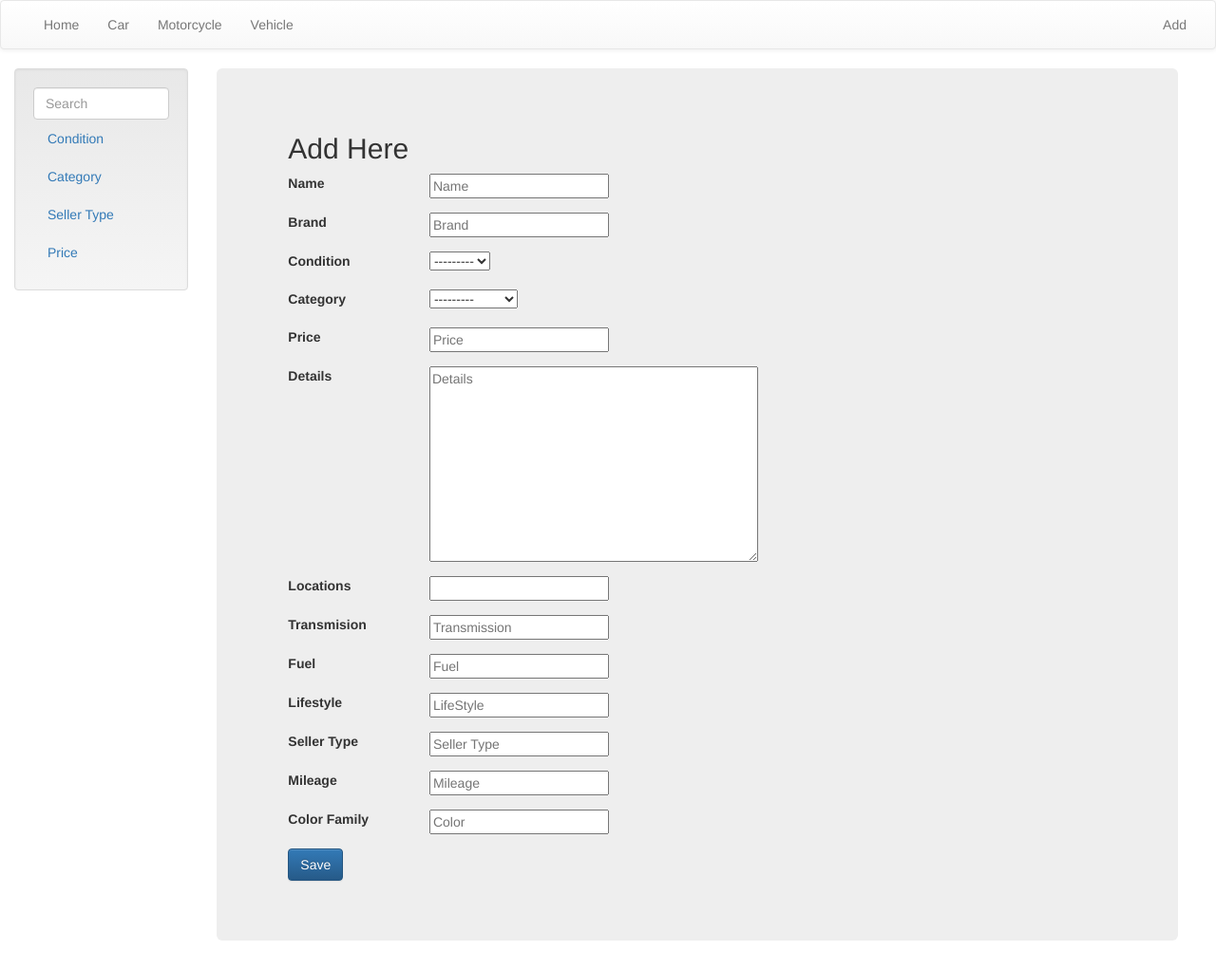
After one commit to yajmliecah/src, a Django app: page /add/ in a window 1280 px wide. The commit adds this page. Shown: the whole page at 95% size. Run offline with Django 3.2, Linux system fonts and the light colour scheme; some libraries are stand-ins or nearby versions.

Commit message:
Unfinished stuff on add function

```diff
--- a/Car/forms.py
+++ b/Car/forms.py
@@ -40,5 +40,6 @@ class SpecForm(forms.ModelForm):
             super(SpecForm, self).__init__(*args, **kwargs)
 
 
+
 class SearchForm(forms.ModelForm):
     search_query = forms.CharField(max_length=100)
--- a/Car/templates/base.html
+++ b/Car/templates/base.html
@@ -31,33 +31,43 @@
     <!-- Collect the nav links, forms, and other content for toggling -->
     <div class="navbar-collapse" id="bs-example-navbar-collapse-1">
       <ul class="nav navbar-nav">
-        <li><a href="/cars/">Car<span class="sr-only">(current)</span></a></li>
+        <li><a href="/">Home</a></li>
+        <li><a href="/cars/">Car</a></li>
         <li><a href="/motorcycles/">Motorcycle</a></li>
         <li><a href="/vehicles/" >Vehicle</a></li>
       </ul>
-      <form class="navbar-form navbar-left">
-        <div class="form-group">
-          <input formmethod="get" id="q" type="text" class="form-control" placeholder="Search">
-        </div>
-        <button type="submit" class="btn btn-default" value="Search">Submit</button>
-      </form>
       <ul class="nav navbar-nav navbar-right">
-        <li><a href="#">Add</a></li>
+        <li><a href="/add/">Add</a></li>
       </ul>
     </div><!-- /.navbar-collapse -->
   </div><!-- /.container-fluid -->
 </nav>
 
+            <div class="col-xs-6 col-sm-2 sidebar-offcanvas" id="sidebarLeft" role="navigation">
+
+                <div class="well sidebar-nav">
+                    <ul class="nav">
+                        <input formmethod="get" id="q" type="text" class="form-control" placeholder="Search">
+                        <li><a href="#">Condition</a></li>
+                        <li><a href="#">Category</a></li>
+                        <li><a href="#">Seller Type</a></li>
+                        <li><a href="#">Price</a></li>
+                    </ul>
+                </div>
+                <!--/.well -->
+            </div>
+
+            <div class="container-fluid">
+              <div class="col-xs-12 col-sm-10">
+                {% block content %}
+                <div class="jumbotron">
+                </div>
+                {% endblock %}
+              </div>
+            </div>
 
 
-    <div class="container">
-      {% block content %}
-      <div class="jumbotron">
 
-
-      </div>
-      {% endblock %}
-    </div> <!-- /container -->
 
 
     <!-- Bootstrap core JavaScript
--- /dev/null
+++ b/Car/templates/car/add_form.html
@@ -0,0 +1,111 @@
+{% extends 'base.html' %}
+
+{% block content %}
+<div class="jumbotron">
+    <div class="container">
+  <h2>Add Here</h2>
+  <form action="" method="POST">{% csrf_token %}
+    <div class="form-group row">
+      <label class="col-sm-2 col-form-label">Name</label>
+      <div class="col-sm-10">
+        {{ form.name }}
+      </div>
+    </div>
+
+    <div class="form-group row">
+      <label class="col-sm-2 col-form-label">Brand</label>
+      <div class="col-sm-10">
+        {{ form.brand }}
+      </div>
+    </div>
+
+    <div class="form-group row">
+      <label class="col-sm-2 col-form-label">Condition</label>
+      <div class="col-sm-10">
+       {{ form.condition }}
+      </div>
+    </div>
+
+    <div class="form-group row">
+      <label class="col-sm-2 col-form-label">Category</label>
+      <div class="col-sm-10">
+        {{ form.category }}
+      </div>
+    </div>
+
+    <div class="form-group row">
+      <label class="col-sm-2 col-form-label">Price</label>
+      <div class="col-sm-10">
+        {{ form.price }}
+      </div>
+    </div>
+
+    <div class="form-group row">
+      <label class="col-sm-2 col-form-label">Details</label>
+      <div class="col-sm-10">
+       {{ form.details }}
+      </div>
+    </div>
+
+    <div class="form-group row">
+      <label class="col-sm-2 col-form-label">Locations</label>
+      <div class="col-sm-10">
+        {{ form.location }}
+      </div>
+    </div>
+
+    <div class="form-group row">
+      <label class="col-sm-2 col-form-label">Transmision</label>
+      <div class="col-sm-10">
+        {{ form.transmission }}
+      </div>
+    </div>
+
+    <div class="form-group row">
+      <label class="col-sm-2 col-form-label">Fuel</label>
+      <div class="col-sm-10">
+        {{ form.fuel }}
+      </div>
+    </div>
+
+    <div class="form-group row">
+      <label class="col-sm-2 col-form-label">Lifestyle</label>
+      <div class="col-sm-10">
+        {{ form.lifestyle }}
+      </div>
+    </div>
+
+    <div class="form-group row">
+      <label class="col-sm-2 col-form-label">Seller Type</label>
+      <div class="col-sm-10">
+        {{ form.seller_type }}
+      </div>
+    </div>
+
+    <div class="form-group row">
+      <label class="col-sm-2 col-form-label">Mileage</label>
+      <div class="col-sm-10">
+        {{ form.mileage }}
+      </div>
+    </div>
+
+    <div class="form-group row">
+      <label class="col-sm-2 col-form-label">Color Family</label>
+      <div class="col-sm-10">
+        {{ form.color_family }}
+      </div>
+    </div>
+
+
+
+    <div class="form-group row">
+      <div class="offset-sm-2 col-sm-10">
+        <button type="submit" class="btn btn-primary">Save</button>
+      </div>
+    </div>
+  </form>
+</div>
+
+</div>
+
+{% endblock %}
--- a/Car/templates/car/car_detail.html
+++ b/Car/templates/car/car_detail.html
@@ -1,10 +1,8 @@
 {% extends 'base.html' %}
 
 {% block content %}
-<div class="jumbotron">
     <h1>{{ car.name }}</h1>
     <p>{{ car.details }}</p>
     <p>{{ car.category }}</p>
     <p>{{ car.price }}</p>
-</div>
 {% endblock %}
--- a/Car/templates/car/vehicle_detail.html
+++ b/Car/templates/car/vehicle_detail.html
@@ -2,7 +2,7 @@
 
 {% block content %}
 <div class="jumbotron">
-    <h1>{{ vehicle.name }}</h1>
+    <h3>{{ vehicle.name }}</h3>
     <p>{{ vehicle.details }}</p>
     <p>{{ vehicle.category }}</p>
      <p>{{ vehicle.price }}</p>
--- a/Car/urls.py
+++ b/Car/urls.py
@@ -6,10 +6,11 @@ app_name = 'Car'
 urlpatterns = [
 
     url(r'^$', views.index, name='index'),
-    url(r'^(?P<slug>[-\w]+)/$', views.list_details, name='list'),
+    url(r'^add/$', views.add_form, name='add_form'),
     url(r'^cars/$', views.cars, name='cars'),
     url(r'^motorcycles/$', views.motorcyles, name='motorcycles'),
     url(r'^vehicles/$', views.vehicles, name='vehicles'),
+    url(r'^(?P<slug>[-\w]+)/$', views.list_details, name='list'),
     url(r'^car/(?P<slug>[-\w]+)/$', views.car_detail, name='cars'),
     url(r'^motorcycle/(?P<slug>[-\w]+)/$', views.motorcycle_detail, name='motorcycles'),
     url(r'^vehicle/(?P<slug>[-\w]+)/$', views.vehicle_detail, name='vehicles'),
--- a/Car/views.py
+++ b/Car/views.py
@@ -54,22 +54,20 @@ def search(request):
 
     return render(request, 'car/search.html')
 
-"""""
+
 def add_form(request):
 
     if request.method == 'POST':
-        form = SpecForm(request.POST)
+        form =SpecForm(request.POST)
 
-            if form.is_valid():
-                form.save(commit=True)
+        if form.is_valid():
+            form.save(commit=False)
 
             return index(request)
-            else:
-                print form.errors
+        else:
+            print form.errors
 
-        else:
+    else:
         form = SpecForm()
 
-
-    return render(request, 'spec_form.html')
-"""
+    return render(request, 'car/add_form.html', {"form": form})
--- a/src/urls.py
+++ b/src/urls.py
@@ -6,6 +6,6 @@ from django.conf import settings
 
 
 urlpatterns = [
+    url(r'^admin/', admin.site.urls),
     url(r'^', include('Car.urls', namespace='Car')),
-    url(r'^admin/', admin.site.urls),
     ]
```
Also changed, not shown: static/css/custom.css (added, +19 -0 lines).
